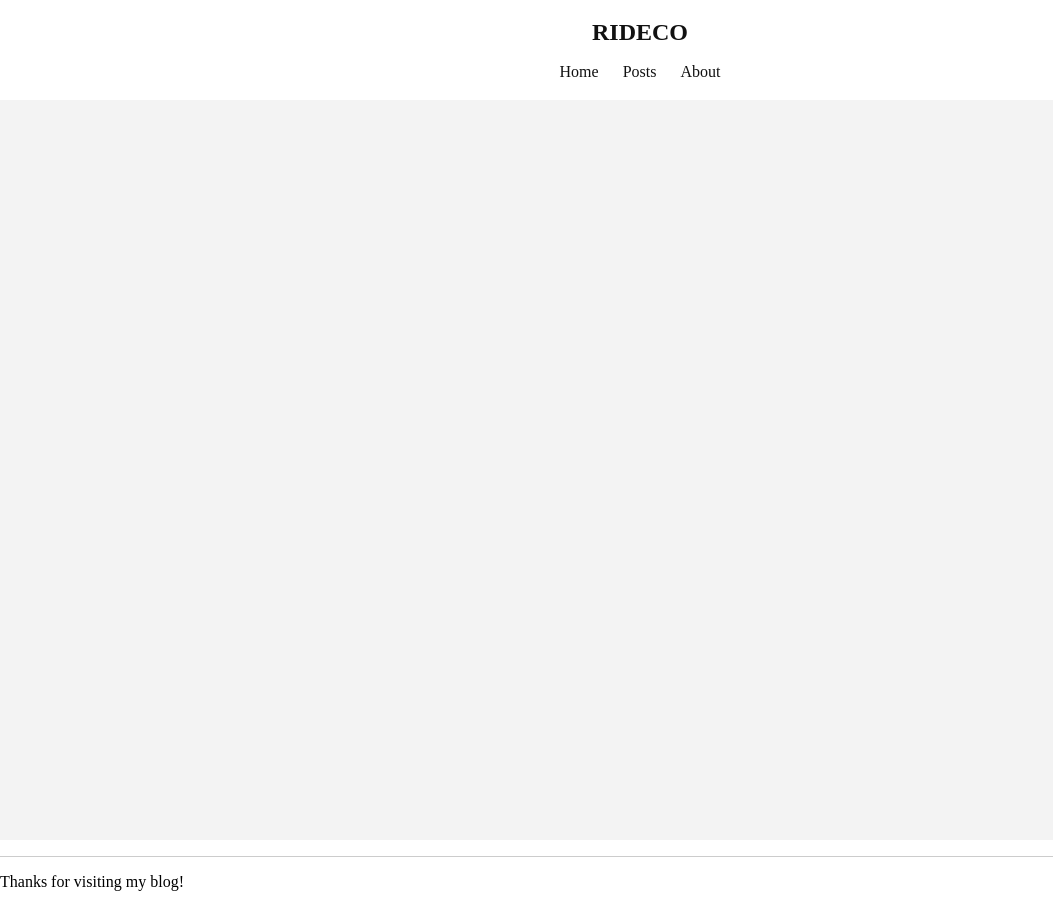
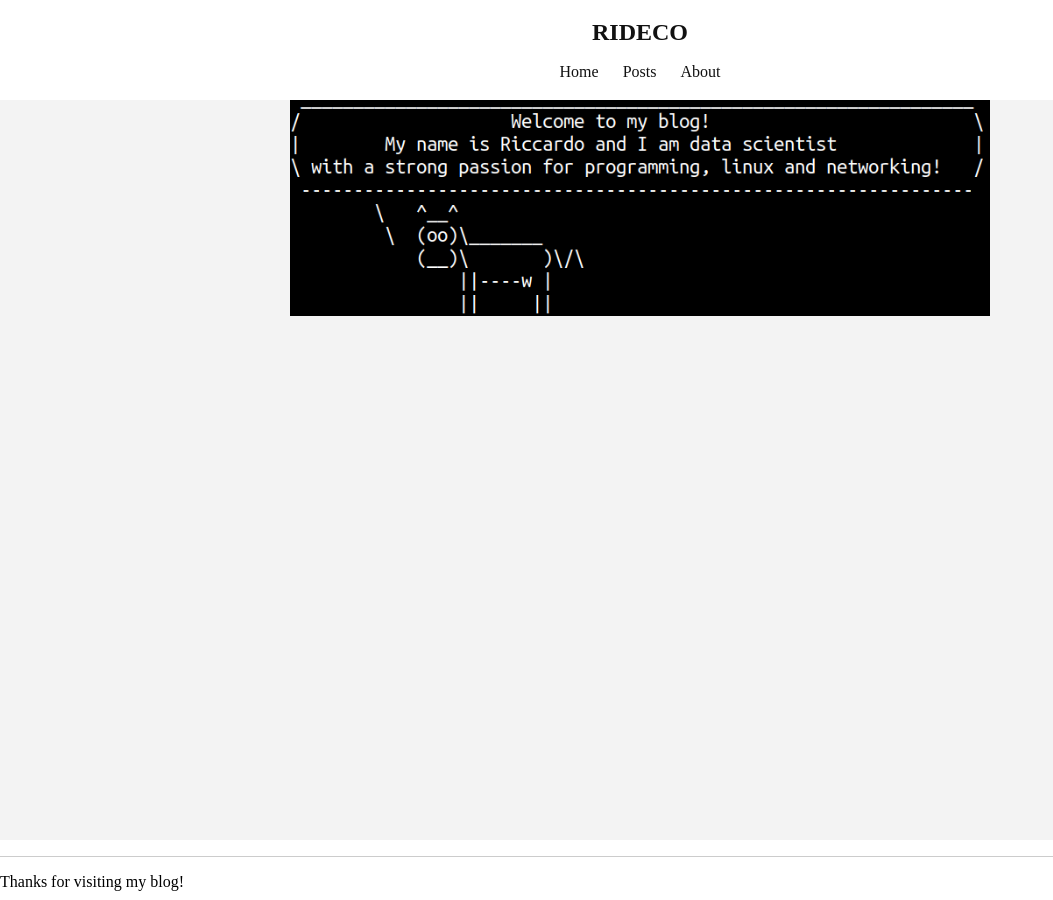
Before and after one commit to RiccardoDC/my_blog, a Jekyll site: the page built from index.html, in a window 1280 px wide. Shown: the whole page, without its empty margins (0-1053 px from the left). Built offline with Jekyll 4.4.1, drawn with Linux system fonts in a browser that asks for light colours.

Commit message:
Added welcome fig

```diff
--- a/_layouts/default.html
+++ b/_layouts/default.html
@@ -15,11 +15,17 @@
       <a href="{{site.baseurl}}/index.html" class="header-brand"> rideco </a>
       {% include navigation.html %}
     </header>
-    <main>
+
+
+      <div class="wrapper">
+
+
+      </div>
+
 
        {{ content }}
 
-    </main>
+
 
 
 
--- a/_sass/main.scss
+++ b/_sass/main.scss
@@ -146,6 +146,23 @@ header .header-brand {
   }
 
 
+/* INDEX */
+
+ .wrapper {
+
+    margin: 0 auto;
+    width: 700px;
+    height: 338px;
+    background-image: url("../images/welcome_fig.png");
+    background-size:  contain;
+    background-repeat: no-repeat;
+    // background-repeat: no-repeat;
+
+
+
+
+    }
+
 
   // nav {
   //     position: relative;
```
Also changed, not shown: assets/images/welcome_fig.png (added).
